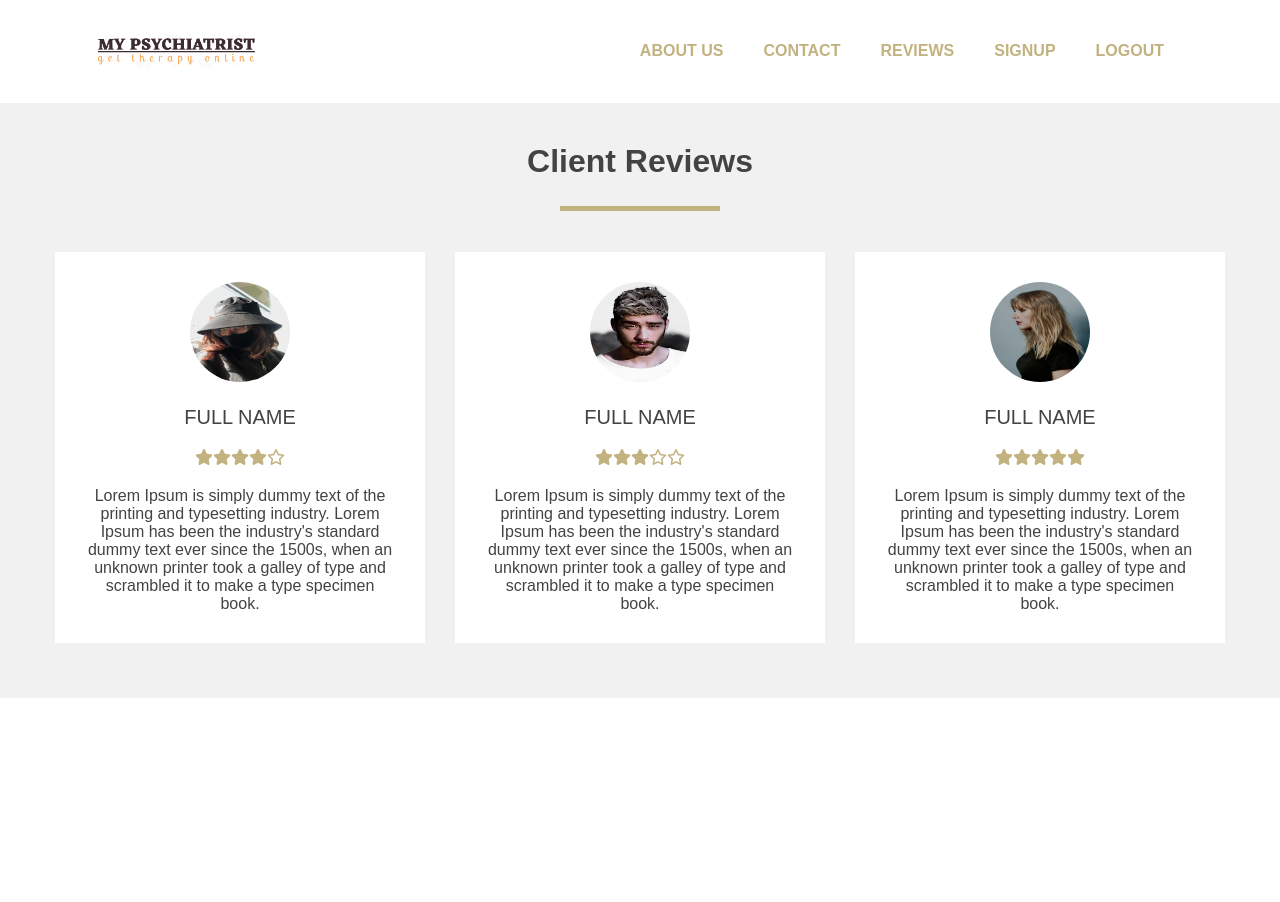
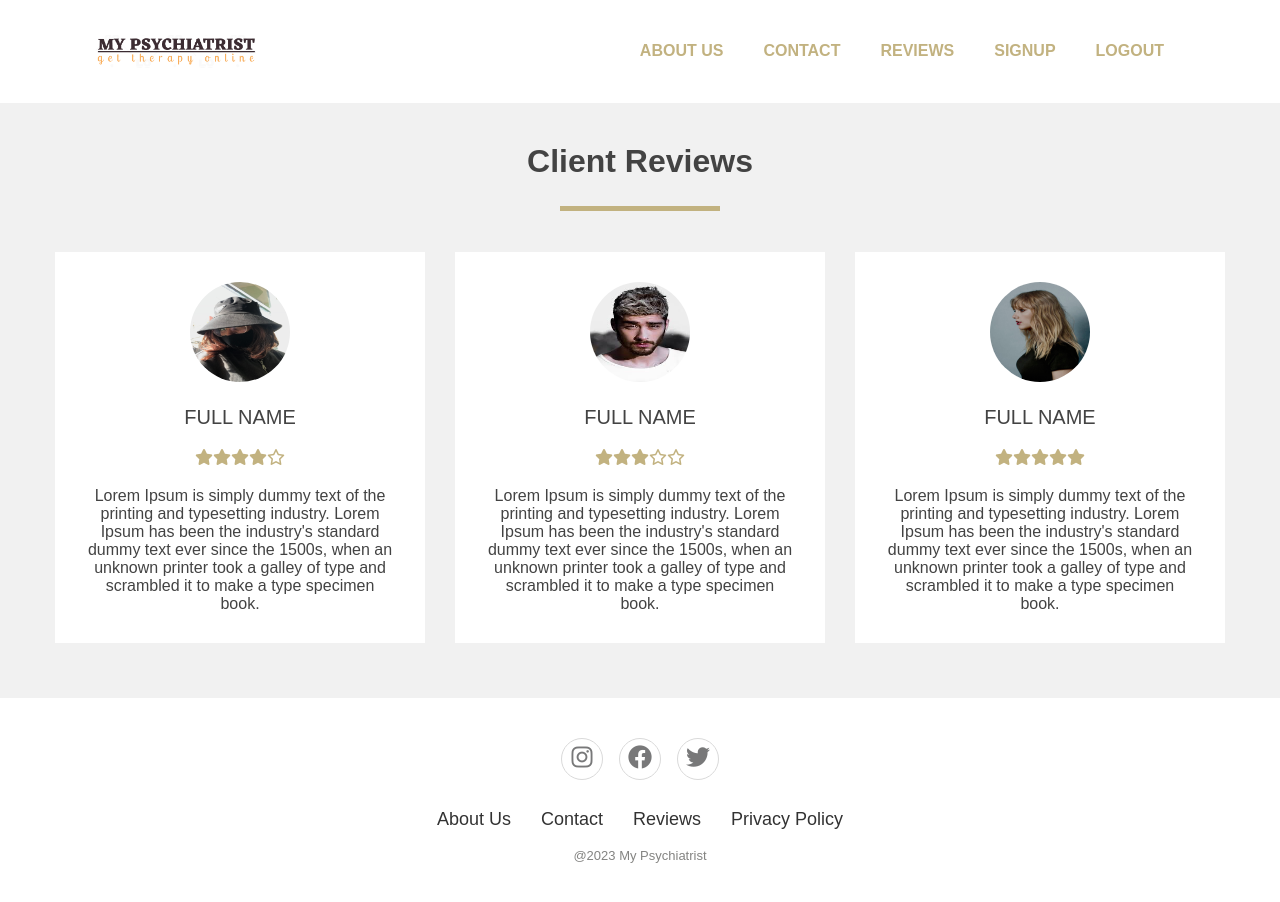
Before and after one commit to sras123/FYP, a React (Create React App) app in the folder client/: page /reviews in a window 1280 px wide. Before the commit the page ends 800 px from the top, so only its background shows below. Built offline with nearby package versions, Linux system fonts and the light colour scheme.

Commit message:
Review page (footer)

```diff
--- a/client/public/css/review.css
+++ b/client/public/css/review.css
@@ -117,3 +117,66 @@
         max-width: 80%;
     }
 }
+
+
+.footer{
+    padding: 40px;
+    background-color:#ffff;
+  }
+
+  .footer .social{
+    text-align: center;
+    padding-bottom: 25px;
+    color: #4b4c4d;
+  }
+
+   .footer .social a{
+    font-size:24px;
+    color: inherit;
+    border: 1px solid #ccc;
+    width:40px;
+    height:40px;
+    line-height:38px;
+    display:inline-block;
+    text-align: center;
+    border-radius:50%;
+    margin:0 8px;
+    opacity: 0.75;
+   }
+
+   .footer .social a:hover{
+    opacity: 1.50;
+   }
+
+  .footer ul{
+    margin-top:0;
+    padding: 0;
+    list-style: none;
+    font-size:18px;
+    line-height:1.6;
+    margin-bottom:0;
+    text-align:center;
+  }
+
+  .footer ul li a{
+    color: inherit;
+    text-decoration: none;
+    opacity: 0.8;
+  }
+
+  .footer ul li{
+    display: inline-block;
+    padding: 0 15px;
+  }
+
+  .footer ul li a:hover{
+    opacity: 1.65;
+  }
+
+  .footer .Copyright{
+    margin-top: 15px;
+    text-align: center;
+    font-size: 13px;
+    color:#848482;
+
+  }
--- a/client/src/Pages/Main/index.jsx
+++ b/client/src/Pages/Main/index.jsx
@@ -46,7 +46,7 @@ const Main = () => {
 			    <li><a href="/reviews">Reviews</a></li>
 				<li><a href="#">Privacy Policy</a></li>
 			</ul>
-			<p class="Copyright">y
+			<p class="Copyright">
 			@2023 My Psychiatrist
 			</p>
 		</div>
--- a/client/src/Pages/Reviews/index.jsx
+++ b/client/src/Pages/Reviews/index.jsx
@@ -79,6 +79,22 @@ const Reviews=() => {
             </div>
         </div>
         </div>
+        <div class="footer">
+			<div class="social">
+				<a href="#"><i class="fab fa-instagram"></i></a>
+				<a href="#"><i class="fab fa-facebook"></i></a>
+				<a href="#"><i class="fab fa-twitter"></i></a>
+			</div>
+			<ul class="list">
+				<li><a href="/aboutUs">About Us</a></li>
+			    <li><a href="/contact">Contact</a></li>
+			    <li><a href="/reviews">Reviews</a></li>
+				<li><a href="#">Privacy Policy</a></li>
+			</ul>
+			<p class="Copyright">
+			@2023 My Psychiatrist
+			</p>
+		</div>
         </>
     )
 }
```
